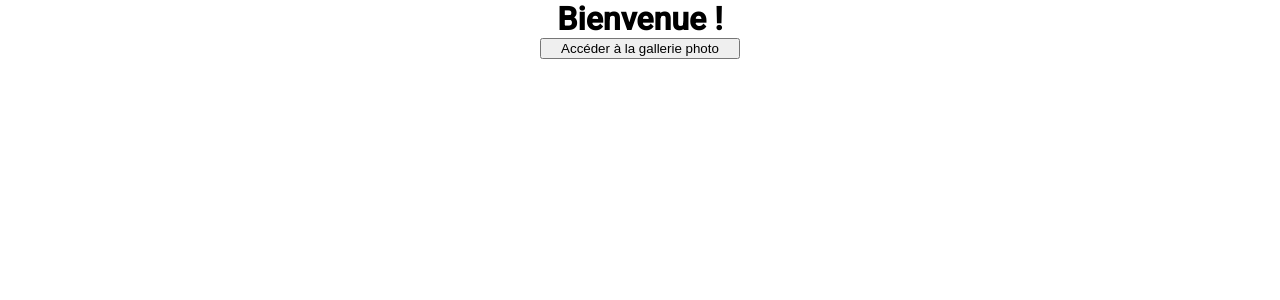
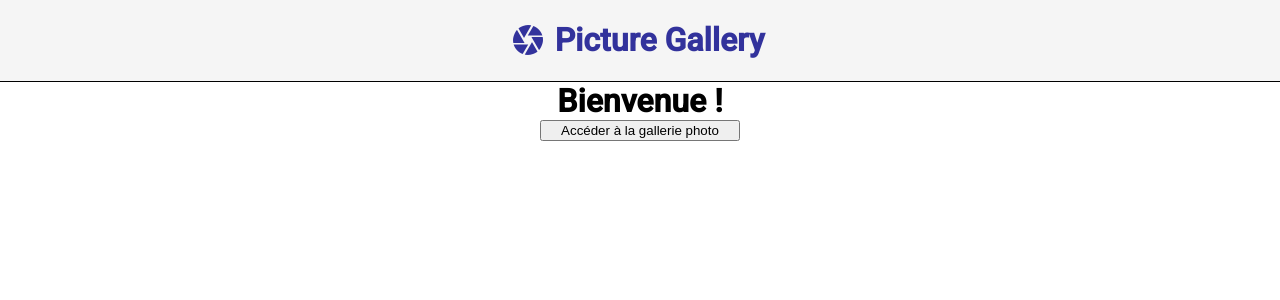
Before and after one commit to ZaeRon007/GaleriePhoto, an Angular app: page / in a window 1280 px wide. Shown: the top 300 px of the page. Built offline with nearby package versions, Linux system fonts and the light colour scheme.

Commit message:
update for header component and implementation in several components

```diff
--- a/src/app/core/components/gallery/gallery.component.html
+++ b/src/app/core/components/gallery/gallery.component.html
@@ -1 +1,2 @@
+<app-header></app-header>
 <p>gallery works!</p>
--- a/src/app/core/components/header/header.component.css
+++ b/src/app/core/components/header/header.component.css
@@ -0,0 +1,14 @@
+div {
+    border-bottom: 1px solid black;
+    display: flex;
+    justify-content: center;
+    align-items: center;
+    gap: 15px;
+    background-color: whitesmoke;
+    color: rgb(50, 50, 156);
+}
+
+mat-icon {
+    scale: 1.5;
+    justify-self: flex-start;
+}
--- a/src/app/core/components/header/header.component.html
+++ b/src/app/core/components/header/header.component.html
@@ -1 +1,4 @@
-<p>header works!</p>
+<div>
+    <mat-icon>camera</mat-icon>
+    <h1>Picture Gallery</h1>
+</div>
--- a/src/app/core/components/landing-page/landing-page.component.html
+++ b/src/app/core/components/landing-page/landing-page.component.html
@@ -1,3 +1,4 @@
+<app-header></app-header>
 <div class="center">
   <h1>Bienvenue !</h1>
   <button matButton="filled" (click)="start()">Accéder à la gallerie photo</button>
--- a/src/app/core/components/single-picture/single-picture.component.html
+++ b/src/app/core/components/single-picture/single-picture.component.html
@@ -1 +1,2 @@
+<app-header></app-header>
 <p>single-picture works!</p>
--- a/src/app/core/core.module.ts
+++ b/src/app/core/core.module.ts
@@ -35,7 +35,9 @@ import { HeaderComponent } from './components/header/header.component';
         NotFoundComponent,
         GalleryComponent,
         NotFoundComponent,
-        SinglePictureComponent
+        SinglePictureComponent,
+        HeaderComponent
+
     ]
 })
 export class CoreModule {
```
